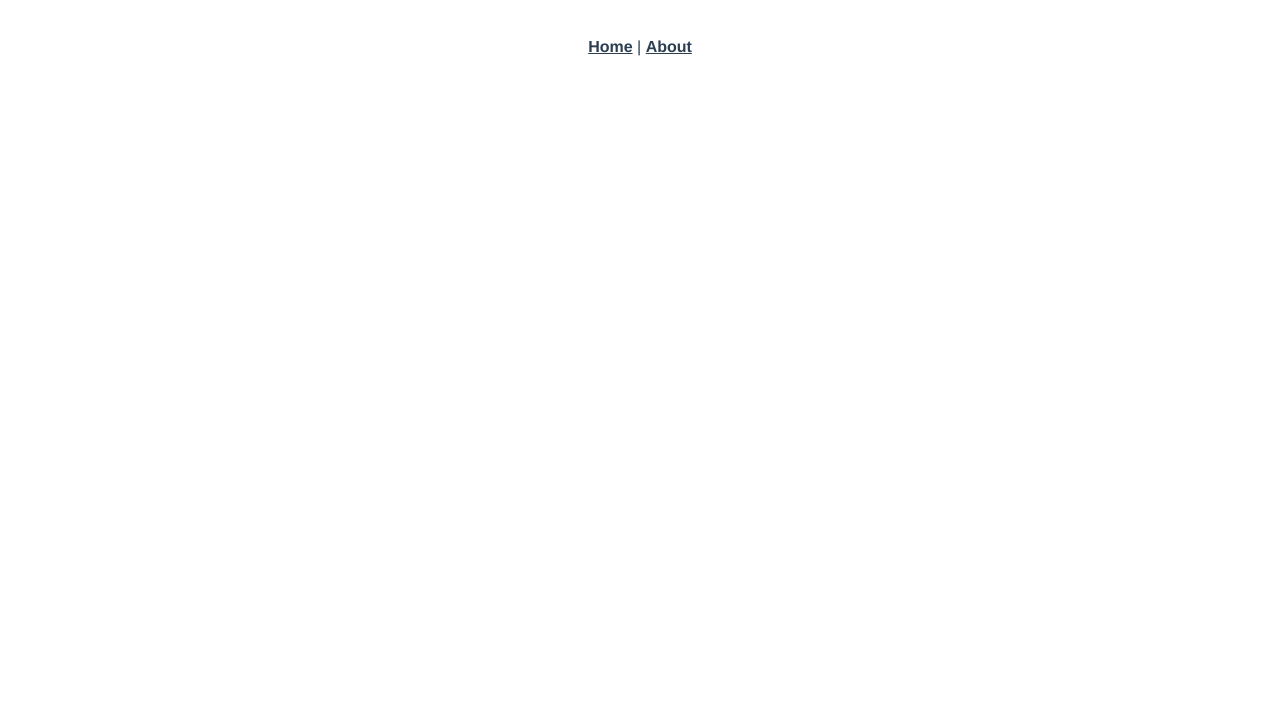
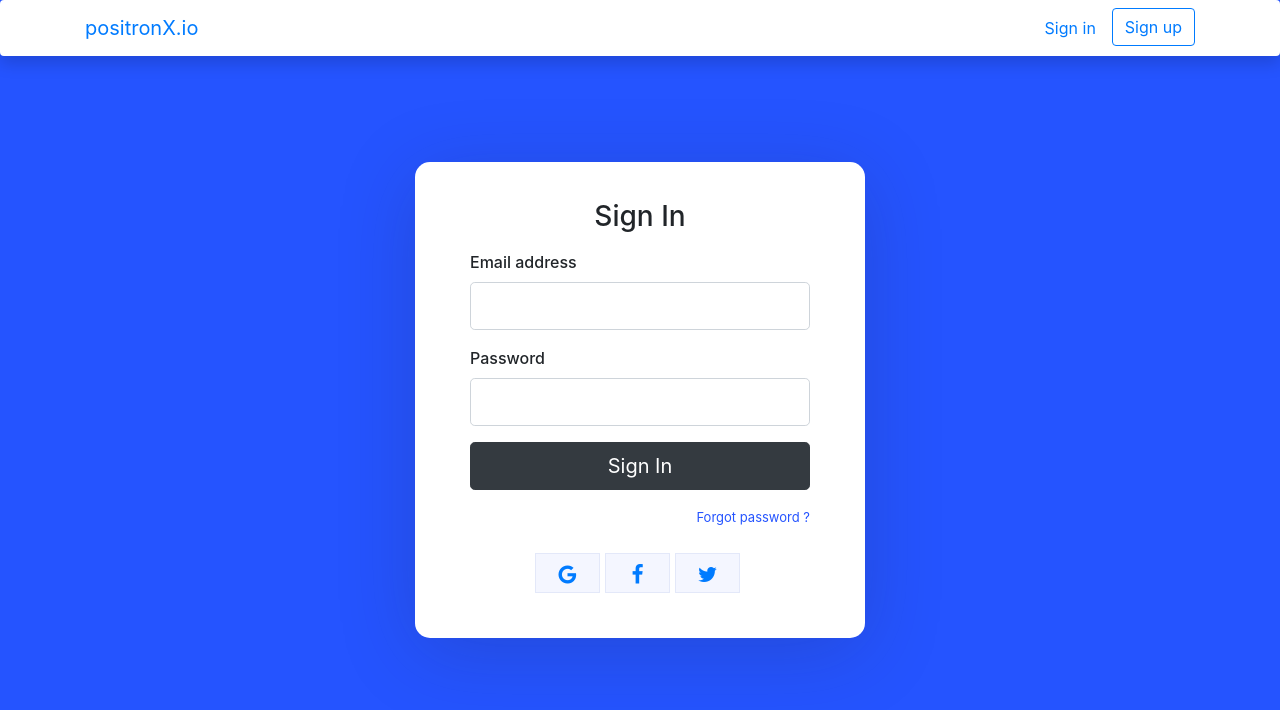
Before and after one commit to hantunll/ts_poc, a Vue app: page /login in a window 1280 px wide. Shown: the top 710 px of the page. Built offline with nearby package versions, Linux system fonts and the light colour scheme.

Commit message:
first commit

```diff
--- a/package.json
+++ b/package.json
@@ -1,5 +1,5 @@
 {
-  "name": "vue-animated-ui",
+  "name": "vue-login-signup-ui",
   "version": "0.1.0",
   "private": true,
   "scripts": {
@@ -8,6 +8,7 @@
     "lint": "vue-cli-service lint"
   },
   "dependencies": {
+    "bootstrap": "^4.4.1",
     "core-js": "^3.6.4",
     "vue": "^2.6.11",
     "vue-router": "^3.1.6"
--- a/public/index.html
+++ b/public/index.html
@@ -6,6 +6,7 @@
     <meta name="viewport" content="width=device-width,initial-scale=1.0">
     <link rel="icon" href="<%= BASE_URL %>favicon.ico">
     <title><%= htmlWebpackPlugin.options.title %></title>
+    <link rel="stylesheet" href="https://cdnjs.cloudflare.com/ajax/libs/font-awesome/4.7.0/css/font-awesome.min.css">
   </head>
   <body>
     <noscript>
--- a/src/App.vue
+++ b/src/App.vue
@@ -1,32 +1,29 @@
 <template>
-  <div id="app">
-    <div id="nav">
-      <router-link to="/">Home</router-link> |
-      <router-link to="/about">About</router-link>
+  <div class="vue-tempalte">
+    <!-- Navigation -->
+    <nav class="navbar shadow bg-white rounded justify-content-between flex-nowrap flex-row fixed-top">
+      <div class="container">
+        <a class="navbar-brand float-left" href="https://www.positronx.io" target="_blank">
+           positronX.io
+        </a>
+        <ul class="nav navbar-nav flex-row float-right">
+          <li class="nav-item">
+            <router-link class="nav-link pr-3" to="/login">Sign in</router-link>
+          </li>
+          <li class="nav-item">
+            <router-link class="btn btn-outline-primary" to="/">Sign up</router-link>
+          </li>
+        </ul>
+      </div>
+    </nav>
+
+    <!-- Main -->
+    <div class="App">
+      <div class="vertical-center">
+        <div class="inner-block">
+          <router-view />
+        </div>
+      </div>
     </div>
-    <router-view/>
   </div>
 </template>
-
-<style lang="scss">
-#app {
-  font-family: Avenir, Helvetica, Arial, sans-serif;
-  -webkit-font-smoothing: antialiased;
-  -moz-osx-font-smoothing: grayscale;
-  text-align: center;
-  color: #2c3e50;
-}
-
-#nav {
-  padding: 30px;
-
-  a {
-    font-weight: bold;
-    color: #2c3e50;
-
-    &.router-link-exact-active {
-      color: #42b983;
-    }
-  }
-}
-</style>
--- /dev/null
+++ b/src/assets/css/main.css
@@ -0,0 +1,116 @@
+* {
+  box-sizing: border-box;
+}
+
+body {
+  background: #2554FF !important;
+  min-height: 100vh;
+  display: flex;
+  font-weight: 400;
+}
+
+body,
+html,
+.App,
+.vue-tempalte,
+.vertical-center {
+  width: 100%;
+  height: 100%;
+}
+
+.navbar-light {
+  background-color: #ffffff;
+  box-shadow: 0px 14px 80px rgba(34, 35, 58, 0.2);
+}
+
+.vertical-center {
+  display: flex;
+  text-align: left;
+  justify-content: center;
+  flex-direction: column;
+}
+
+.inner-block {
+  width: 450px;
+  margin: auto;
+  background: #ffffff;
+  box-shadow: 0px 14px 80px rgba(34, 35, 58, 0.2);
+  padding: 40px 55px 45px 55px;
+  border-radius: 15px;
+  transition: all .3s;
+}
+
+.vertical-center .form-control:focus {
+  border-color: #2554FF;
+  box-shadow: none;
+}
+
+.vertical-center h3 {
+  text-align: center;
+  margin: 0;
+  line-height: 1;
+  padding-bottom: 20px;
+}
+
+label {
+  font-weight: 500;
+}
+
+.forgot-password,
+.forgot-password a {
+  text-align: right;
+  font-size: 13px;
+  padding-top: 10px;
+  color: #7a7a7a;
+  margin: 0;
+}
+
+.forgot-password a {
+  color: #2554FF;
+}
+
+.social-icons {
+  text-align: center;
+  font-family: "Open Sans";
+  font-weight: 300;
+  font-size: 1.5em;
+  color: #222222;
+}
+
+.social-icons ul {
+  list-style: none;
+  margin: 0;
+  padding: 0;
+}
+.social-icons ul li {
+  display: inline-block;
+  zoom: 1;
+  width: 65px;
+  vertical-align: middle;
+  border: 1px solid #e3e8f9;
+  font-size: 15px;
+  height: 40px;
+  line-height: 40px;
+  margin-right: 5px;
+  background: #f4f6ff;
+}
+
+.social-icons ul li a {
+  display: block;
+  font-size: 1.4em;
+  margin: 0 5px;
+  text-decoration: none;
+}
+.social-icons ul li a i {
+  -webkit-transition: all 0.2s ease-in;
+  -moz-transition: all 0.2s ease-in;
+  -o-transition: all 0.2s ease-in;
+  -ms-transition: all 0.2s ease-in;
+  transition: all 0.2s ease-in;
+}
+
+.social-icons ul li a:focus i,
+.social-icons ul li a:active i {
+  transition: none;
+  color: #222222;
+}
--- /dev/null
+++ b/src/components/ForgotPassword.vue
@@ -0,0 +1,23 @@
+<template>
+    <div class="vue-tempalte">
+        <form>
+            <h3>Forgot Password</h3>
+
+            <div class="form-group">
+                <label>Email address</label>
+                <input type="email" class="form-control form-control-lg" />
+            </div>
+
+            <button type="submit" class="btn btn-dark btn-lg btn-block">Reset password</button>
+
+        </form>
+    </div>
+</template>
+
+<script>
+    export default {
+        data() {
+            return {}
+        }
+    }
+</script>
--- a/src/components/HelloWorld.vue
+++ /dev/null
@@ -1,59 +0,0 @@
-<template>
-  <div class="hello">
-    <h1>{{ msg }}</h1>
-    <p>
-      For a guide and recipes on how to configure / customize this project,<br>
-      check out the
-      <a href="https://cli.vuejs.org" target="_blank" rel="noopener">vue-cli documentation</a>.
-    </p>
-    <h3>Installed CLI Plugins</h3>
-    <ul>
-      <li><a href="https://github.com/vuejs/vue-cli/tree/dev/packages/%40vue/cli-plugin-babel" target="_blank" rel="noopener">babel</a></li>
-      <li><a href="https://github.com/vuejs/vue-cli/tree/dev/packages/%40vue/cli-plugin-router" target="_blank" rel="noopener">router</a></li>
-      <li><a href="https://github.com/vuejs/vue-cli/tree/dev/packages/%40vue/cli-plugin-eslint" target="_blank" rel="noopener">eslint</a></li>
-    </ul>
-    <h3>Essential Links</h3>
-    <ul>
-      <li><a href="https://vuejs.org" target="_blank" rel="noopener">Core Docs</a></li>
-      <li><a href="https://forum.vuejs.org" target="_blank" rel="noopener">Forum</a></li>
-      <li><a href="https://chat.vuejs.org" target="_blank" rel="noopener">Community Chat</a></li>
-      <li><a href="https://twitter.com/vuejs" target="_blank" rel="noopener">Twitter</a></li>
-      <li><a href="https://news.vuejs.org" target="_blank" rel="noopener">News</a></li>
-    </ul>
-    <h3>Ecosystem</h3>
-    <ul>
-      <li><a href="https://router.vuejs.org" target="_blank" rel="noopener">vue-router</a></li>
-      <li><a href="https://vuex.vuejs.org" target="_blank" rel="noopener">vuex</a></li>
-      <li><a href="https://github.com/vuejs/vue-devtools#vue-devtools" target="_blank" rel="noopener">vue-devtools</a></li>
-      <li><a href="https://vue-loader.vuejs.org" target="_blank" rel="noopener">vue-loader</a></li>
-      <li><a href="https://github.com/vuejs/awesome-vue" target="_blank" rel="noopener">awesome-vue</a></li>
-    </ul>
-  </div>
-</template>
-
-<script>
-export default {
-  name: 'HelloWorld',
-  props: {
-    msg: String
-  }
-}
-</script>
-
-<!-- Add "scoped" attribute to limit CSS to this component only -->
-<style scoped lang="scss">
-h3 {
-  margin: 40px 0 0;
-}
-ul {
-  list-style-type: none;
-  padding: 0;
-}
-li {
-  display: inline-block;
-  margin: 0 10px;
-}
-a {
-  color: #42b983;
-}
-</style>
--- /dev/null
+++ b/src/components/Login.vue
@@ -0,0 +1,40 @@
+<template>
+    <div class="vue-tempalte">
+        <form>
+            <h3>Sign In</h3>
+
+            <div class="form-group">
+                <label>Email address</label>
+                <input type="email" class="form-control form-control-lg" />
+            </div>
+
+            <div class="form-group">
+                <label>Password</label>
+                <input type="password" class="form-control form-control-lg" />
+            </div>
+
+            <button type="submit" class="btn btn-dark btn-lg btn-block">Sign In</button>
+
+            <p class="forgot-password text-right mt-2 mb-4">
+                <router-link to="/forgot-password">Forgot password ?</router-link>
+            </p>
+
+            <div class="social-icons">
+                <ul>
+                    <li><a href="#"><i class="fa fa-google"></i></a></li>
+                    <li><a href="#"><i class="fa fa-facebook"></i></a></li>
+                    <li><a href="#"><i class="fa fa-twitter"></i></a></li>
+                </ul>
+            </div>
+
+        </form>
+    </div>
+</template>
+
+<script>
+    export default {
+        data() {
+            return {}
+        }
+    }
+</script>
--- /dev/null
+++ b/src/components/Signup.vue
@@ -0,0 +1,37 @@
+<template>
+    <div class="vue-tempalte">
+        <form>
+            <h3>Sign Up</h3>
+
+            <div class="form-group">
+                <label>Full Name</label>
+                <input type="text" class="form-control form-control-lg"/>
+            </div>
+
+            <div class="form-group">
+                <label>Email address</label>
+                <input type="email" class="form-control form-control-lg" />
+            </div>
+
+            <div class="form-group">
+                <label>Password</label>
+                <input type="password" class="form-control form-control-lg" />
+            </div>
+
+            <button type="submit" class="btn btn-dark btn-lg btn-block">Sign Up</button>
+
+            <p class="forgot-password text-right">
+                Already registered
+                <router-link :to="{name: 'login'}">sign in?</router-link>
+            </p>
+        </form>
+    </div>
+</template>
+
+<script>
+    export default {
+        data() {
+            return {}
+        }
+    }
+</script>
--- a/src/main.js
+++ b/src/main.js
@@ -1,6 +1,9 @@
 import Vue from 'vue'
 import App from './App.vue'
 import router from './router'
+
+import 'bootstrap/dist/css/bootstrap.min.css'
+import '@/assets/css/main.css'
 
 Vue.config.productionTip = false
 
--- a/src/router/index.js
+++ b/src/router/index.js
@@ -1,22 +1,23 @@
 import Vue from 'vue'
 import VueRouter from 'vue-router'
-import Home from '../views/Home.vue'
 
 Vue.use(VueRouter)
 
   const routes = [
   {
     path: '/',
-    name: 'Home',
-    component: Home
+    name: 'signup',
+    component: () => import('../components/Signup.vue')
   },
   {
-    path: '/about',
-    name: 'About',
-    // route level code-splitting
-    // this generates a separate chunk (about.[hash].js) for this route
-    // which is lazy-loaded when the route is visited.
-    component: () => import(/* webpackChunkName: "about" */ '../views/About.vue')
+    path: '/login',
+    name: 'login',
+    component: () => import('../components/Login.vue')
+  },
+  {
+    path: '/forgot-password',
+    name: 'forgot-password',
+    component: () => import('../components/ForgotPassword.vue')
   }
 ]
 
--- a/src/views/About.vue
+++ /dev/null
@@ -1,5 +0,0 @@
-<template>
-  <div class="about">
-    <h1>This is an about page</h1>
-  </div>
-</template>
--- a/src/views/Home.vue
+++ /dev/null
@@ -1,18 +0,0 @@
-<template>
-  <div class="home">
-    <img alt="Vue logo" src="../assets/logo.png">
-    <HelloWorld msg="Welcome to Your Vue.js App"/>
-  </div>
-</template>
-
-<script>
-// @ is an alias to /src
-import HelloWorld from '@/components/HelloWorld.vue'
-
-export default {
-  name: 'Home',
-  components: {
-    HelloWorld
-  }
-}
-</script>
```
Also changed, not shown: 2 other files (tests, documents, lock files or other folders).
